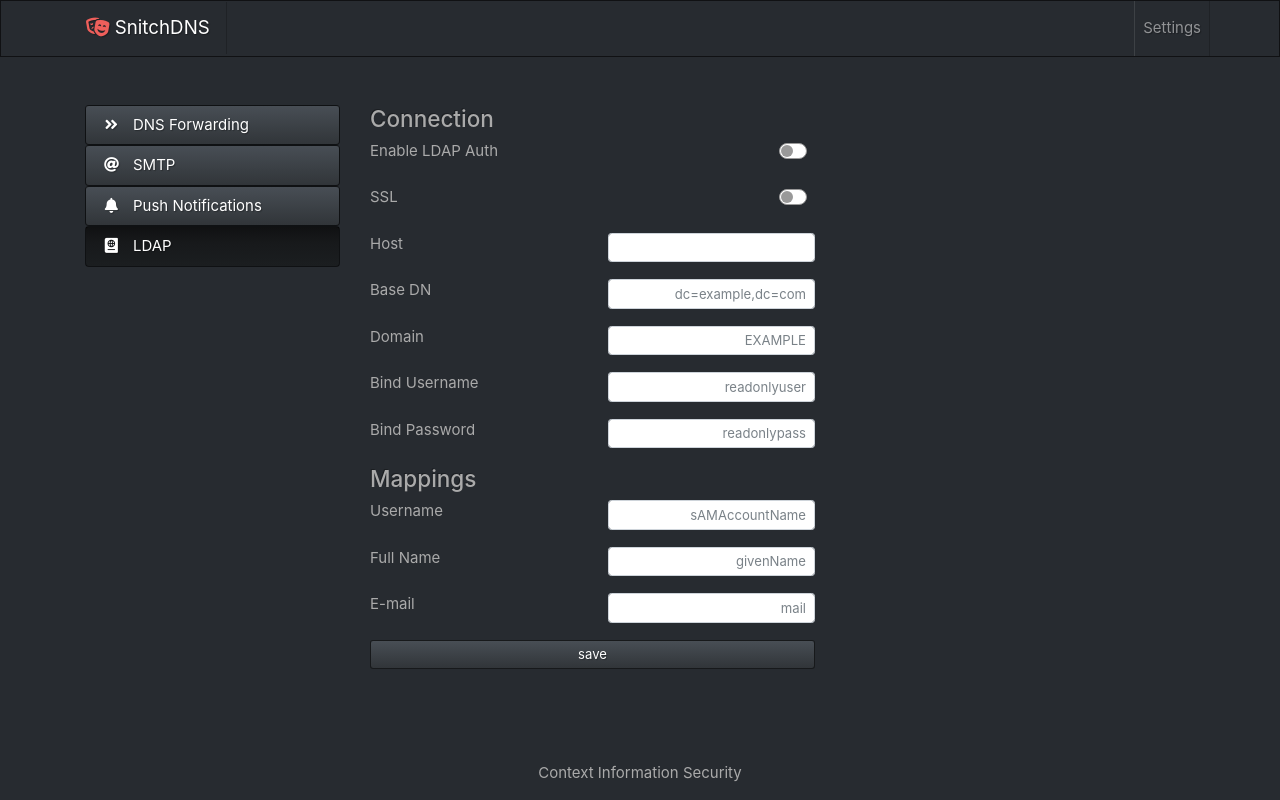
After one commit to ctxis/SnitchDNS, a Flask app: page /config/ldap in a window 1280 px wide. The commit adds this page. Run offline with Flask 2, Linux system fonts and the light colour scheme; the visitor is signed in with stand-in values (Sample User, id 1); data comes from the database, SQL or seed files in the repository; data that the repository does not hold is empty; some libraries are stand-ins or nearby versions.

Commit message:
Implement LDAP settings

```diff
--- a/app/controllers/config/__init__.py
+++ b/app/controllers/config/__init__.py
@@ -2,4 +2,4 @@ from flask import Blueprint
 
 bp = Blueprint('config', __name__)
 
-from . import index, forwarding, smtp, webpush
+from . import index, forwarding, smtp, webpush, ldap
--- /dev/null
+++ b/app/controllers/config/ldap.py
@@ -0,0 +1,118 @@
+from . import bp
+from flask import request, render_template, flash, redirect, url_for
+from flask_login import current_user, login_required
+from app.lib.base.provider import Provider
+
+
+@bp.route('/ldap', methods=['GET'])
+@login_required
+def ldap():
+    return render_template('config/ldap.html')
+
+
+@bp.route('/ldap/save', methods=['POST'])
+@login_required
+def ldap_save():
+    provider = Provider()
+    settings = provider.settings()
+
+    ldap_enabled = True if int(request.form.get('ldap_enabled', 0)) == 1 else False
+    ldap_ssl = True if int(request.form.get('ldap_ssl', 0)) == 1 else False
+    ldap_bind_pass = request.form['ldap_bind_pass'].strip()
+
+    # Put the rest of the ldap options in a dict to make it easier to validate and save.
+    ldap_settings = {
+        'ldap_host': {'value': request.form['ldap_host'].strip(), 'error': 'LDAP Host cannot be empty'},
+        'ldap_base_dn': {'value': request.form['ldap_base_dn'].strip(), 'error': 'LDAP Base cannot be empty'},
+        'ldap_domain': {'value': request.form['ldap_domain'].strip(), 'error': 'LDAP Domain cannot be empty'},
+        'ldap_bind_user': {'value': request.form['ldap_bind_user'].strip(), 'error': 'LDAP Bind User cannot be empty'},
+        'ldap_mapping_username': {'value': request.form['ldap_mapping_username'].strip(),
+                                  'error': 'LDAP Mapping Username cannot be empty'},
+        'ldap_mapping_fullname': {'value': request.form['ldap_mapping_fullname'].strip(),
+                                  'error': 'LDAP Mapping Full Name cannot be empty'}
+    }
+
+    has_errors = False
+    if ldap_enabled:
+        # If it's disabled it doesn't make sense to validate any settings.
+        for key, data in ldap_settings.items():
+            if len(data['value']) == 0:
+                has_errors = True
+                flash(data['error'], 'error')
+
+    if has_errors:
+        return redirect(url_for('config.ldap'))
+
+    settings.save('ldap_mapping_email', request.form['ldap_mapping_email'].strip())
+    settings.save('ldap_enabled', ldap_enabled)
+    settings.save('ldap_ssl', ldap_ssl)
+    for key, data in ldap_settings.items():
+        settings.save(key, data['value'])
+
+    # If the password is not '********' then save it. This is because we show that value instead of the actual password.
+    if len(ldap_bind_pass) > 0 and ldap_bind_pass != '********':
+        settings.save('ldap_bind_pass', ldap_bind_pass)
+
+    flash('Settings saved', 'success')
+    return redirect(url_for('config.ldap'))
+
+
+
+
+
+
+
+
+
+
+
+
+
+
+
+    smtp_enable = True if int(request.form.get('smtp_enable', 0)) == 1 else False
+    smtp_host = request.form['smtp_host'].strip()
+    smtp_port = int(request.form['smtp_port'].strip())
+    smtp_tls = True if int(request.form.get('smtp_tls', 0)) == 1 else False
+    smtp_user = request.form['smtp_user'].strip()
+    smtp_pass = request.form['smtp_pass'].strip()
+    if smtp_pass == '********':
+        smtp_pass = ''
+
+    if len(smtp_host) == 0:
+        flash('Please enter SMTP Host', 'error')
+        return redirect(url_for('config.smtp'))
+    elif smtp_port <= 0 or smtp_port > 65535:
+        flash('Please enter SMTP Port', 'error')
+        return redirect(url_for('config.smtp'))
+    elif len(smtp_user) == 0:
+        flash('Please enter SMTP User', 'error')
+        return redirect(url_for('config.smtp'))
+
+    # Checking for the password is a bit different. If there's a password stored already in the database, we check
+    # if the password is ********. If it is, we don't update but we let it go through. If it isn't, we update.
+    existing_password = settings.get('smtp_pass', '')
+    if len(existing_password) == 0:
+        # If there's no stored password, require one.
+        if len(smtp_pass) == 0:
+            flash('Please enter SMTP Pass', 'error')
+            return redirect(url_for('config.smtp'))
+        else:
+            update_password = True
+    else:
+        if len(smtp_pass) > 0:
+            update_password = True
+        else:
+            # Don't update the password as the user probably updated something else on the form.
+            update_password = False
+
+    settings.save('smtp_enable', smtp_enable)
+    settings.save('smtp_host', smtp_host)
+    settings.save('smtp_port', smtp_port)
+    settings.save('smtp_tls', smtp_tls)
+    settings.save('smtp_user', smtp_user)
+    if update_password:
+        settings.save('smtp_pass', smtp_pass)
+
+    flash('Settings saved', 'success')
+    return redirect(url_for('config.smtp'))
--- a/app/controllers/config/smtp.py
+++ b/app/controllers/config/smtp.py
@@ -10,7 +10,7 @@ def smtp():
     return render_template('config/smtp.html')
 
 
-@bp.route('/smpt/save', methods=['POST'])
+@bp.route('/smtp/save', methods=['POST'])
 @login_required
 def smtp_save():
     provider = Provider()
--- a/app/templates/config/includes/sidebar.html
+++ b/app/templates/config/includes/sidebar.html
@@ -2,4 +2,5 @@
     <a class="nav-link {{ 'active' if active_nav == 'forwarding' }}" href="{{ url_for('config.forwarding') }}"><i class="fas fa-angle-double-right fa-fw"></i> <span class="pl-2">DNS Forwarding</span></a>
     <a class="nav-link {{ 'active' if active_nav == 'smtp' }}" href="{{ url_for('config.smtp') }}"><i class="fas fa-at fa-fw"></i> <span class="pl-2">SMTP</span></a>
     <a class="nav-link {{ 'active' if active_nav == 'webpush' }}" href="{{ url_for('config.webpush') }}"><i class="fas fa-bell fa-fw"></i> <span class="pl-2">Push Notifications</span></a>
+    <a class="nav-link {{ 'active' if active_nav == 'ldap' }}" href="{{ url_for('config.ldap') }}"><i class="fas fa-passport fa-fw"></i> <span class="pl-2">LDAP</span></a>
 </nav>
--- /dev/null
+++ b/app/templates/config/ldap.html
@@ -0,0 +1,120 @@
+{% extends 'layout/base.html' %}
+
+{% block content %}
+<div class="row mt-5">
+    <div class="col-3">
+        {% set active_nav = 'ldap' %}
+        {% include 'config/includes/sidebar.html' %}
+    </div>
+    <div class="col-5">
+        <form action="{{ url_for('config.ldap_save') }}" method="post">
+            <input type="hidden" name="csrf_token" value="{{ csrf_token() }}">
+
+            <h4>Connection</h4>
+
+            <div class="form-group row">
+                <div class="col">
+                    <label for="ldap_enabled">Enable LDAP Auth</label>
+                </div>
+                <div class="col text-right">
+                    <div class="custom-control custom-switch">
+                        <input name="ldap_enabled" type="checkbox" class="custom-control-input" id="ldap_enabled" value="1" {{ 'checked' if setting_get('ldap_enabled', '0') == '1' }}>
+                        <label class="custom-control-label" for="ldap_enabled"></label>
+                    </div>
+                </div>
+            </div>
+
+            <div class="form-group row">
+                <div class="col">
+                    <label for="ldap_ssl">SSL</label>
+                </div>
+                <div class="col text-right">
+                    <div class="custom-control custom-switch">
+                        <input name="ldap_ssl" type="checkbox" class="custom-control-input" id="ldap_ssl" value="1" {{ 'checked' if setting_get('ldap_ssl', '0') == '1' }}>
+                        <label class="custom-control-label" for="ldap_ssl"></label>
+                    </div>
+                </div>
+            </div>
+
+            <div class="form-group row">
+                <div class="col">
+                    <label for="ldap_host">Host</label>
+                </div>
+                <div class="col">
+                    <input type="text" class="form-control form-control-sm text-right" name="ldap_host" id="ldap_host" value="{{ setting_get('ldap_host', '') }}" placeholder="">
+                </div>
+            </div>
+
+            <div class="form-group row">
+                <div class="col">
+                    <label for="ldap_base_dn">Base DN</label>
+                </div>
+                <div class="col">
+                    <input type="text" class="form-control form-control-sm text-right" name="ldap_base_dn" id="ldap_base_dn" value="{{ setting_get('ldap_base_dn', '') }}" placeholder="dc=example,dc=com">
+                </div>
+            </div>
+
+            <div class="form-group row">
+                <div class="col">
+                    <label for="ldap_domain">Domain</label>
+                </div>
+                <div class="col">
+                    <input type="text" class="form-control form-control-sm text-right" name="ldap_domain" id="ldap_domain" value="{{ setting_get('ldap_domain', '') }}" placeholder="EXAMPLE">
+                </div>
+            </div>
+
+            <div class="form-group row">
+                <div class="col">
+                    <label for="ldap_bind_user">Bind Username</label>
+                </div>
+                <div class="col">
+                    <input type="text" class="form-control form-control-sm text-right" name="ldap_bind_user" id="ldap_bind_user" value="{{ setting_get('ldap_bind_user', '') }}" placeholder="readonlyuser">
+                </div>
+            </div>
+
+            <div class="form-group row">
+                <div class="col">
+                    <label for="ldap_bind_pass">Bind Password</label>
+                </div>
+                <div class="col">
+                    <input type="password" class="form-control form-control-sm text-right" name="ldap_bind_pass" id="ldap_bind_pass" value="{{ '********' if setting_get('ldap_bind_pass', '')|length > 0 }}" placeholder="readonlypass">
+                </div>
+            </div>
+
+            <h4>Mappings</h4>
+
+            <div class="form-group row">
+                <div class="col">
+                    <label for="ldap_mapping_username">Username</label>
+                </div>
+                <div class="col">
+                    <input type="text" class="form-control form-control-sm text-right" name="ldap_mapping_username" id="ldap_mapping_username" value="{{ setting_get('ldap_mapping_username', '') }}" placeholder="sAMAccountName">
+                </div>
+            </div>
+
+            <div class="form-group row">
+                <div class="col">
+                    <label for="ldap_mapping_fullname">Full Name</label>
+                </div>
+                <div class="col">
+                    <input type="text" class="form-control form-control-sm text-right" name="ldap_mapping_fullname" id="ldap_mapping_fullname" value="{{ setting_get('ldap_mapping_fullname', '') }}" placeholder="givenName">
+                </div>
+            </div>
+
+            <div class="form-group row">
+                <div class="col">
+                    <label for="ldap_mapping_email">E-mail</label>
+                </div>
+                <div class="col">
+                    <input type="text" class="form-control form-control-sm text-right" name="ldap_mapping_email" id="ldap_mapping_email" value="{{ setting_get('ldap_mapping_email', '') }}" placeholder="mail">
+                </div>
+            </div>
+
+            <div class="form-group">
+                <button type="submit" class="btn btn-block btn-sm btn-primary">save</button>
+            </div>
+        </form>
+    </div>
+    <div class="col"></div>
+</div>
+{% endblock %}
```
